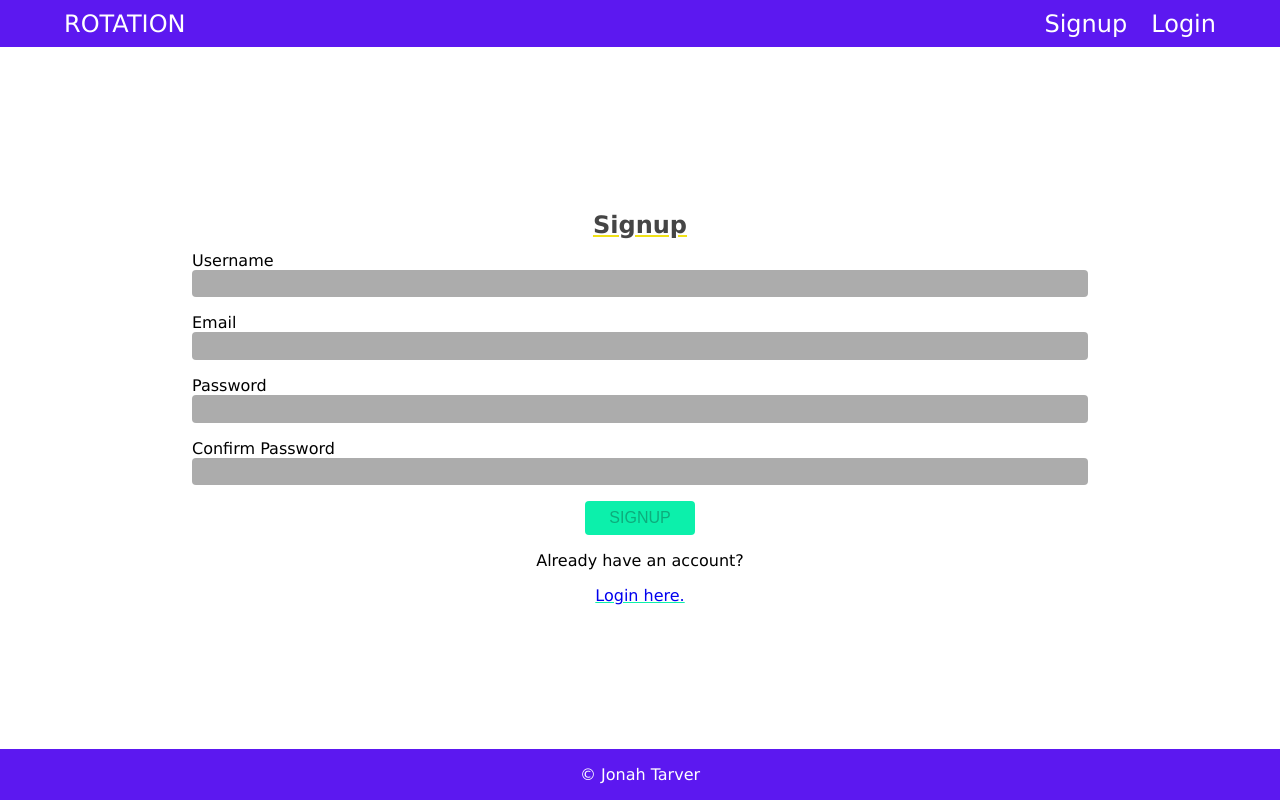
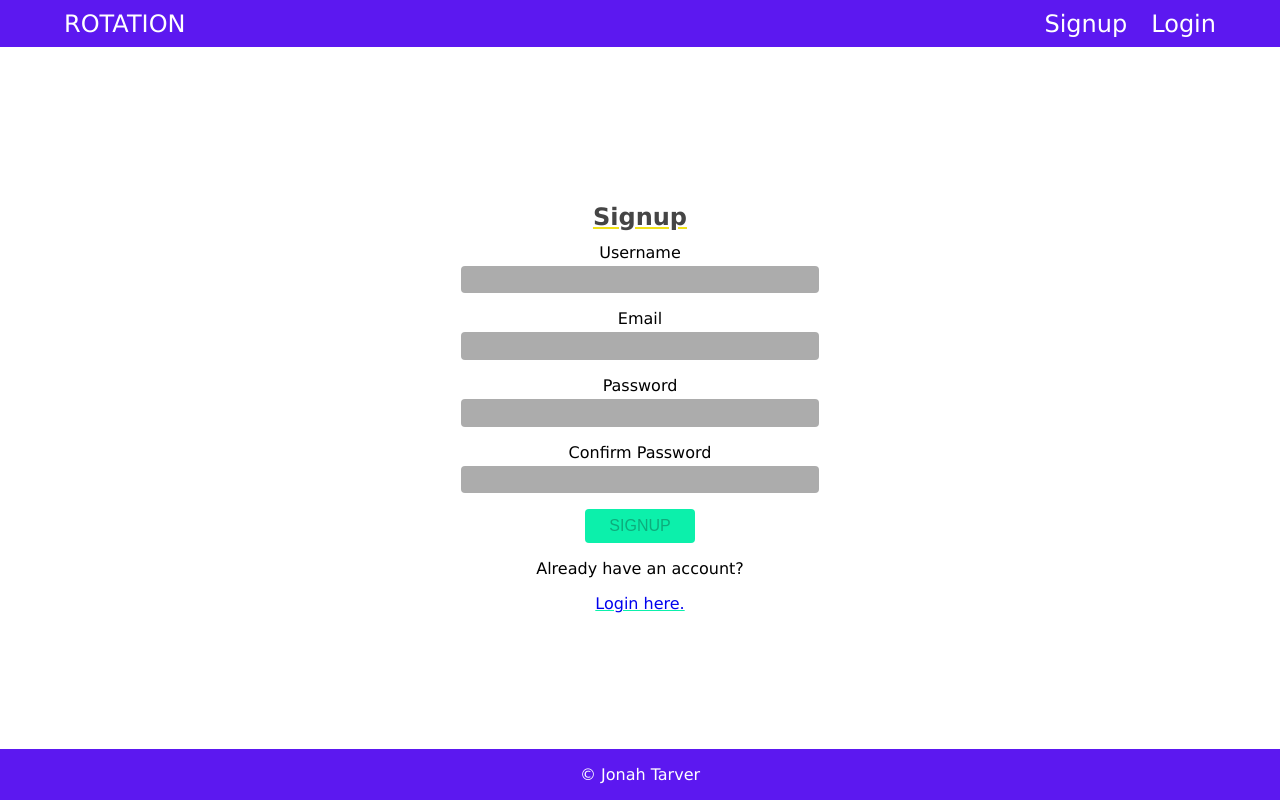
Before and after one commit to Tarv44/rec-client, a React (Create React App) app: page /signup in a window 1280 px wide. Built offline with nearby package versions, Linux system fonts and the light colour scheme.

Commit message:
Signup, Login, Dashboard responsive layout

```diff
--- a/src/AllEx/AllEx.css
+++ b/src/AllEx/AllEx.css
@@ -13,3 +13,9 @@
 .all-exchanges li {
     text-align: right;
 }
+
+@media (min-width: 768px) {
+    .date-created {
+        font-size: 14px;
+    }
+}
--- a/src/Dashboard/Dashboard.css
+++ b/src/Dashboard/Dashboard.css
@@ -6,6 +6,8 @@
     background-color: #454545;
     display: flex;
     flex-direction: column;
+    padding: 5%;
+    padding-top: 3%;
 }
 
 .dashboard-section h2 {
@@ -28,9 +30,32 @@
     font-size: 20px;
 }
 
-
-
 .dashboard-title {
     color: #454545;
     border-bottom: solid 3px #0CF0AB;
 }
+
+@media (min-width: 768px) {
+    .dashboard-section {
+        padding: 2% 8% 5% 8%;
+    }
+
+    .dashboard-section li {
+        font-size: 22px;
+    }
+
+    .dashboard-section h2 {
+        font-size: 28px;
+    }
+}
+
+@media (min-width: 1280px) {
+    .dashboard-section {
+        align-items: center;
+        padding: 1% 8% 5% 8%;
+    }
+
+    .dashboard-section li {
+        text-align: center;
+    }
+}
--- a/src/Login/Login.css
+++ /dev/null
@@ -1,6 +0,0 @@
-.login-form {
-    display: flex;
-    flex-direction: column;
-    align-items: center;
-    padding: 0;
-}
--- a/src/Login/Login.js
+++ b/src/Login/Login.js
@@ -3,7 +3,7 @@ import ValidationError from '../ValidationError'
 import RotationContext from '../RotationContext'
 import {NavLink} from 'react-router-dom'
 import config from '../config'
-import './Login.css'
+import '../signup-login.css'
 
 export default class Login extends Component {
     static contextType = RotationContext
--- a/src/Signup/Signup.css
+++ /dev/null
@@ -1,10 +0,0 @@
-.signup-form {
-    display: flex;
-    flex-direction: column;
-    align-items: center;
-    padding: 0;
-}
-
-.login-here {
-    text-decoration: underline #0CF0AB;
-}
--- a/src/Signup/Signup.js
+++ b/src/Signup/Signup.js
@@ -3,7 +3,7 @@ import ValidationError from '../ValidationError';
 import { NavLink } from 'react-router-dom';
 import RotationContext from '../RotationContext';
 import config from '../config';
-import './Signup.css';
+import '../signup-login.css';
 
 export default class Signup extends Component {
     constructor(props) {
--- a/src/index.css
+++ b/src/index.css
@@ -27,10 +27,6 @@ header {
   display: flex;
   justify-content: center;
   align-items: center;
-}
-
-section {
-  padding: 5%;
 }
 
 form h2 {
@@ -68,23 +64,7 @@ textarea {
   margin-bottom: 1em;
 }
 
-.signup-form,
-.login-form {
-  margin: 0 15%;
-}
 
-.signup-login {
-  justify-content: center;
-}
-
-.signup-login h2 {
-  margin-bottom: .5em;
-}
-
-.signup-login button{
-  font-size: 1em;
-  padding: .5em 1.5em;
-}
 
 .error {
   text-align: center;
--- /dev/null
+++ b/src/signup-login.css
@@ -0,0 +1,44 @@
+.signup-login {
+    justify-content: center;
+}
+
+.signup-login label {
+    margin-bottom: .25em;
+}
+
+.signup-login form {
+    margin: 0 15%;
+    display: flex;
+    flex-direction: column;
+    align-items: center;
+    padding: 0;
+}
+
+.signup-login h2 {
+    margin-bottom: .5em;
+}
+
+.signup-login button{
+    font-size: 1em;
+    padding: .5em 1.5em;
+}
+
+.signup-login .form-group {
+    align-items: center;
+}
+
+.signup-login input {
+    text-align: center;
+}
+
+@media (min-width: 768px) {
+    .signup-login input {
+        width: 60%;
+    }
+}
+
+@media (min-width: 1280px) {
+    .signup-login input {
+        width: 40%;
+    }
+}
```
Also changed, not shown: 1 other file (tests, documents, lock files or other folders).
